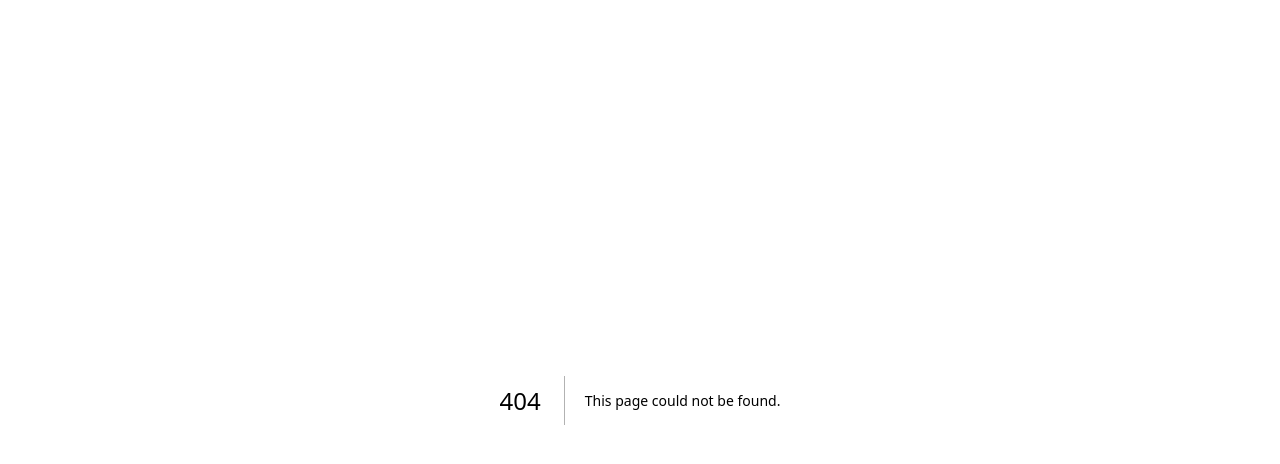
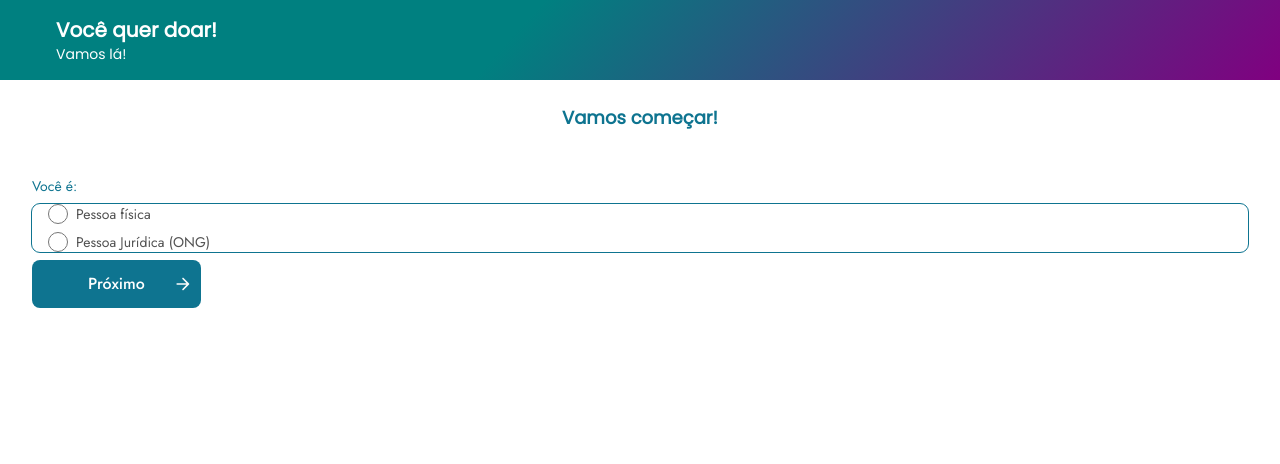
Before and after one commit to mateusmoov/busquePet, a Next.js app: page /tipopessoa in a window 1280 px wide. Before the commit this address had no page. Shown: the top 464 px of the page. Built offline with nearby package versions, Linux system fonts and the light colour scheme.

Commit message:
feat: create person type screen

```diff
--- a/src/app/components/FormGroup/index.tsx
+++ b/src/app/components/FormGroup/index.tsx
@@ -17,7 +17,7 @@ type VariantProps = keyof typeof variants;
 const variants = {
   adopter: {
     label: "text-cyan-700",
-    outlined: "outline-cyan-700",
+    outlined: "outline-cyan-700 px-4 pl-4 ",
   },
 } satisfies Record<string, VariantsProps>;
 
@@ -36,7 +36,7 @@ export const FormGroup = ({ label, variant, children }: FormGroupProps) => {
       <div
         className={twMerge(
           variants[variant].outlined,
-          "rounded-lg outline outline-1 block"
+          "rounded-lg outline outline-1 block px-4 pl-4"
         )}
       >
         {children}
--- a/src/app/components/Header/index.tsx
+++ b/src/app/components/Header/index.tsx
@@ -1,12 +1,10 @@
-import { HTMLProps, ReactNode } from "react";
-
-
+import { HTMLProps } from "react";
+import { twMerge } from "tailwind-merge";
 
 type VariantProps = Record<string, string>;
 type VariantKeyProps = keyof typeof variants;
 
 type HeaderProps = HTMLProps<HTMLDivElement> & {
-  children: ReactNode;
   variant: VariantKeyProps;
 };
 
@@ -15,12 +13,15 @@ const variants = {
   donor: "bg-donor-header",
 } satisfies VariantProps;
 
-export const Header = ({ children, variant, ...rest }: HeaderProps) => {
+export const Header = ({ children, variant, className, ...rest }: HeaderProps) => {
   return (
     <>
-      <div className={variants[variant]} {...rest}>
+      <header
+        className={twMerge(variants[variant], className, "w-full")}
+        {...rest}
+      >
         {children}
-      </div>
+      </header>
     </>
   );
 };
--- /dev/null
+++ b/src/app/tipopessoa/page.tsx
@@ -0,0 +1,36 @@
+import { Header, FormGroup, RadioButton, Button, Section } from "../components"
+
+const PersonType = () => {
+  return (
+    <>
+      <Header variant="donor">
+        <div className="flex flex-col gap-x-2 ml-14 py-4">
+          <span className="font-header text-white text-xl font-semibold">
+            Você quer doar!
+          </span>
+          <span className="font-header text-white text-sm">Vamos lá!</span>
+        </div>
+      </Header>
+      <main>
+        <Section>
+          <span className="mb-11 mt-6 font-header text-cyan-700 font-semibold text-lg flex justify-center">
+            Vamos começar!
+          </span>
+          <FormGroup label="Você é:" variant="adopter">
+            <RadioButton label="Pessoa física" value="fisica" />
+            <RadioButton label="Pessoa Jurídica (ONG)" value="fisica" />
+          </FormGroup>
+          <Button
+            variant="filled"
+            icon="arrowRight"
+            className="bg-cyan-700 flex px-14 py-3 items-center font-medium"
+          >
+            Próximo
+          </Button>
+        </Section>
+      </main>
+    </>
+  );
+}
+
+export default PersonType
```
